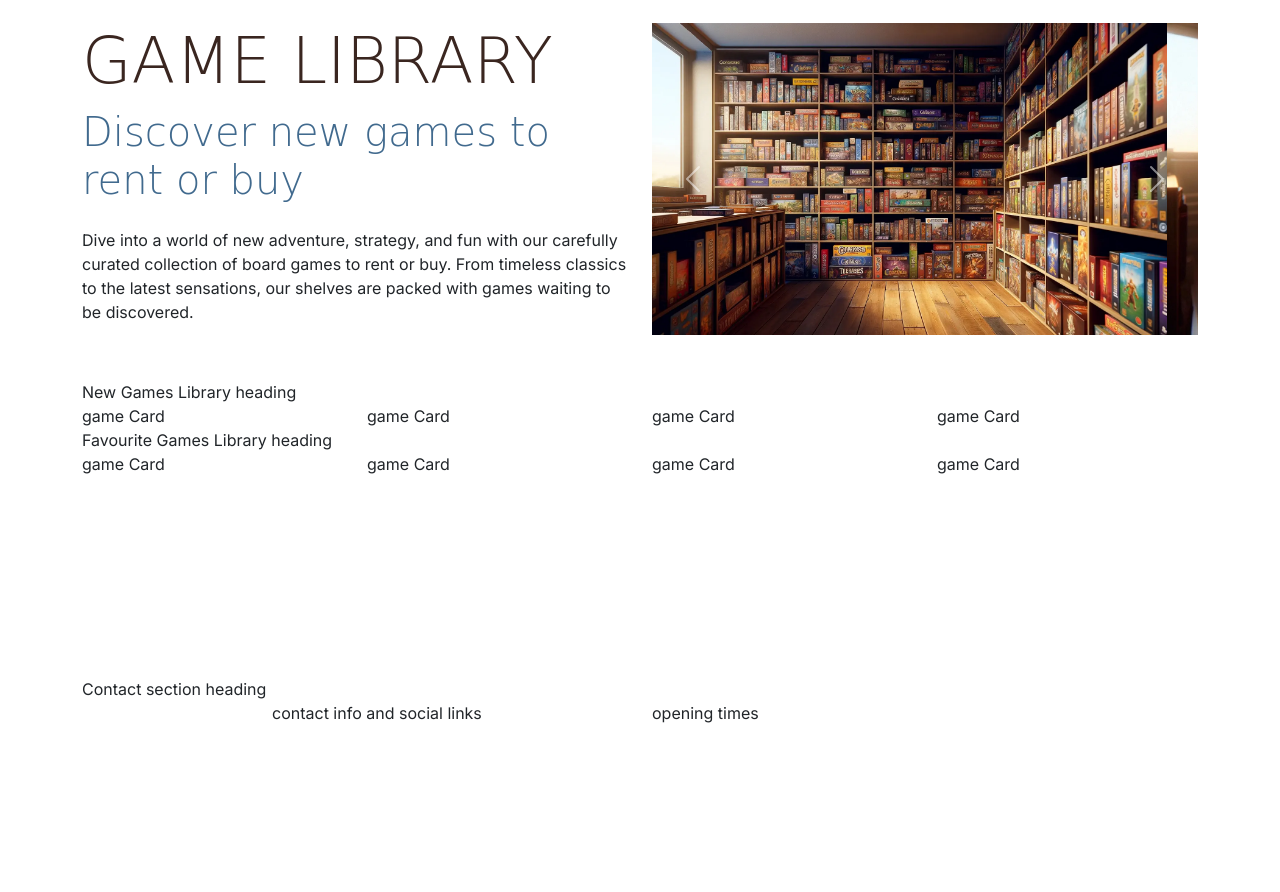
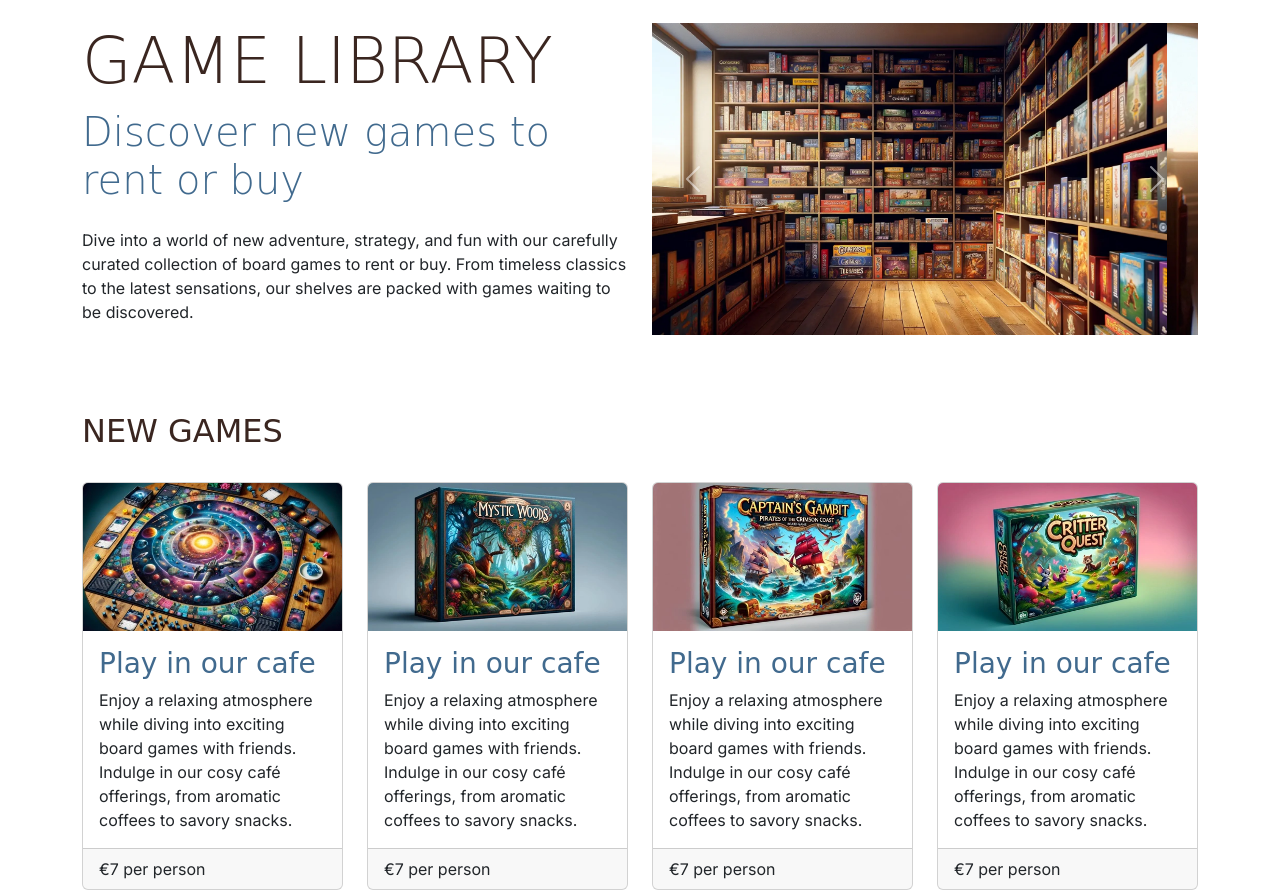
Before and after one commit to judewoolls/boardwalk-games, a plain HTML site: page game-library.html in a window 1280 px wide. Shown: the part 75-967 px from the top of the page. Before the commit the page ends 800 px from the top, so only its background shows below. Drawn offline with nearby package versions, Linux system fonts and the light colour scheme; a web font is replaced by a local one.

Commit message:
add the new games cards

```diff
--- a/game-library.html
+++ b/game-library.html
@@ -97,21 +97,90 @@
     <main>
         <div class="container">
             <!-- new games section -->
-            <div class="row">
-                <div class="col-12">New Games Library heading</div>
+            <div id="new-games" class="row section">
+                <div class="col-12">
+                    <h2>New Games</h2>
+                </div>
+                <div class="col-12 col-md-6 col-xl-3">
+                    <div class="card">
+                        <img src="assets/images/new-games-1.webp" class="card-img-top"
+                            alt="Mystic Woods board game box">
+                        <div class="card-body">
+                            <h3 class="card-title sub-heading-color">Play in our cafe</h3>
+                            <p class="card-text">
+                                Enjoy a relaxing atmosphere while diving into exciting board
+                                games with friends. Indulge in our cosy café offerings, from
+                                aromatic coffees to savory snacks.
+                            </p>
+                        </div>
+                        <div class="card-footer">
+                            <p class="mb-0">€7 per person</p>
+                        </div>
+                    </div>
+                </div>
+                    <div class="col-12 col-md-6 col-xl-3">
+                        <div class="card">
+                            <img src="assets/images/new-games-2.webp" class="card-img-top"
+                                alt="Mystic Woods board game box">
+                            <div class="card-body">
+                                <h3 class="card-title sub-heading-color">Play in our cafe</h3>
+                                <p class="card-text">
+                                    Enjoy a relaxing atmosphere while diving into exciting board
+                                    games with friends. Indulge in our cosy café offerings, from
+                                    aromatic coffees to savory snacks.
+                                </p>
+                            </div>
+                            <div class="card-footer">
+                                <p class="mb-0">€7 per person</p>
+                            </div>
+                        </div>
+                    </div>
+                    <div class="col-12 col-md-6 col-xl-3">
+                        <div class="card">
+                            <img src="assets/images/new-games-3.webp" class="card-img-top"
+                                alt="Captain's Gambit board game box">
+                            <div class="card-body">
+                                <h3 class="card-title sub-heading-color">Play in our cafe</h3>
+                                <p class="card-text">
+                                    Enjoy a relaxing atmosphere while diving into exciting board
+                                    games with friends. Indulge in our cosy café offerings, from
+                                    aromatic coffees to savory snacks.
+                                </p>
+                            </div>
+                            <div class="card-footer">
+                                <p class="mb-0">€7 per person</p>
+                            </div>
+                        </div>
+                    </div>
+                    <div class="col-12 col-md-6 col-xl-3">
+                        <div class="card">
+                            <img src="assets/images/new-games-4.webp" class="card-img-top"
+                                alt="Critter Quest board game box">
+                            <div class="card-body">
+                                <h3 class="card-title sub-heading-color">Play in our cafe</h3>
+                                <p class="card-text">
+                                    Enjoy a relaxing atmosphere while diving into exciting board
+                                    games with friends. Indulge in our cosy café offerings, from
+                                    aromatic coffees to savory snacks.
+                                </p>
+                            </div>
+                            <div class="card-footer">
+                                <p class="mb-0">€7 per person</p>
+                            </div>
+                        </div>
+                    </div>
+                </div>
+            </div>
+            <!-- favorite games section -->
+            <section id="fav-games" class="row section">
+                <div class="col-12">
+                    <h2>Favourite Games</h2>
+                </div>
                 <div class="col-12 col-md-6 col-xl-3">game Card</div>
                 <div class="col-12 col-md-6 col-xl-3">game Card</div>
                 <div class="col-12 col-md-6 col-xl-3">game Card</div>
                 <div class="col-12 col-md-6 col-xl-3">game Card</div>
-            </div>
-            <!-- favorite games section -->
-            <div class="row">
-                <div class="col-12">Favourite Games Library heading</div>
-                <div class="col-12 col-md-6 col-xl-3">game Card</div>
-                <div class="col-12 col-md-6 col-xl-3">game Card</div>
-                <div class="col-12 col-md-6 col-xl-3">game Card</div>
-                <div class="col-12 col-md-6 col-xl-3">game Card</div>
-            </div>
+            </section>
         </div>
     </main>
 
```
